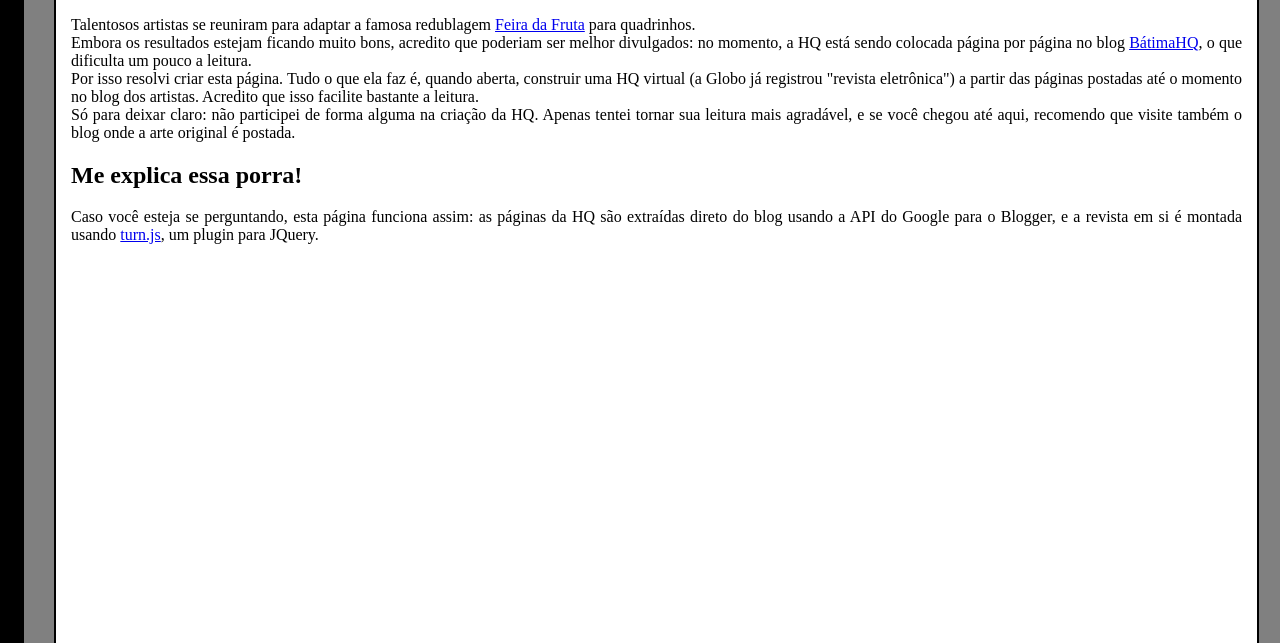
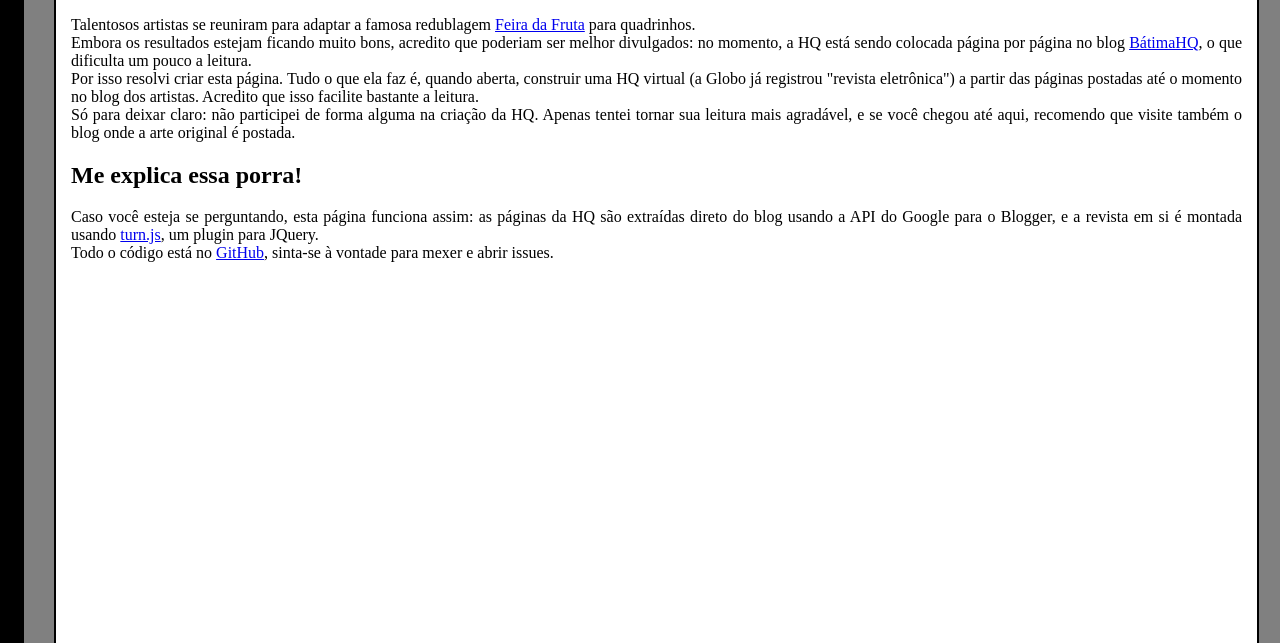
Before and after one commit to eggpi/batimahq, a plain HTML site: page index.html in a window 1280 px wide. Shown: the part 157-800 px from the top of the page. Drawn offline with nearby package versions, Linux system fonts and the light colour scheme; a script that the page names is missing; a web font is replaced by a local one.

Commit message:
Added link to GitHub project page.

```diff
--- a/index.html
+++ b/index.html
@@ -91,6 +91,7 @@
 
                 <h2>Me explica essa porra!</h2>
                 <p>Caso você esteja se perguntando, esta página funciona assim: as páginas da HQ são extraídas direto do blog usando a API do Google para o Blogger, e a revista em si é montada usando <a href="http://turnjs.com">turn.js</a>, um plugin para JQuery.</p>
+                <p>Todo o código está no <a href="http://github.com/guilherme-pg/batimahq">GitHub</a>, sinta-se à vontade para mexer e abrir issues.</p>
             </div>
         </div>
     </div>
```
